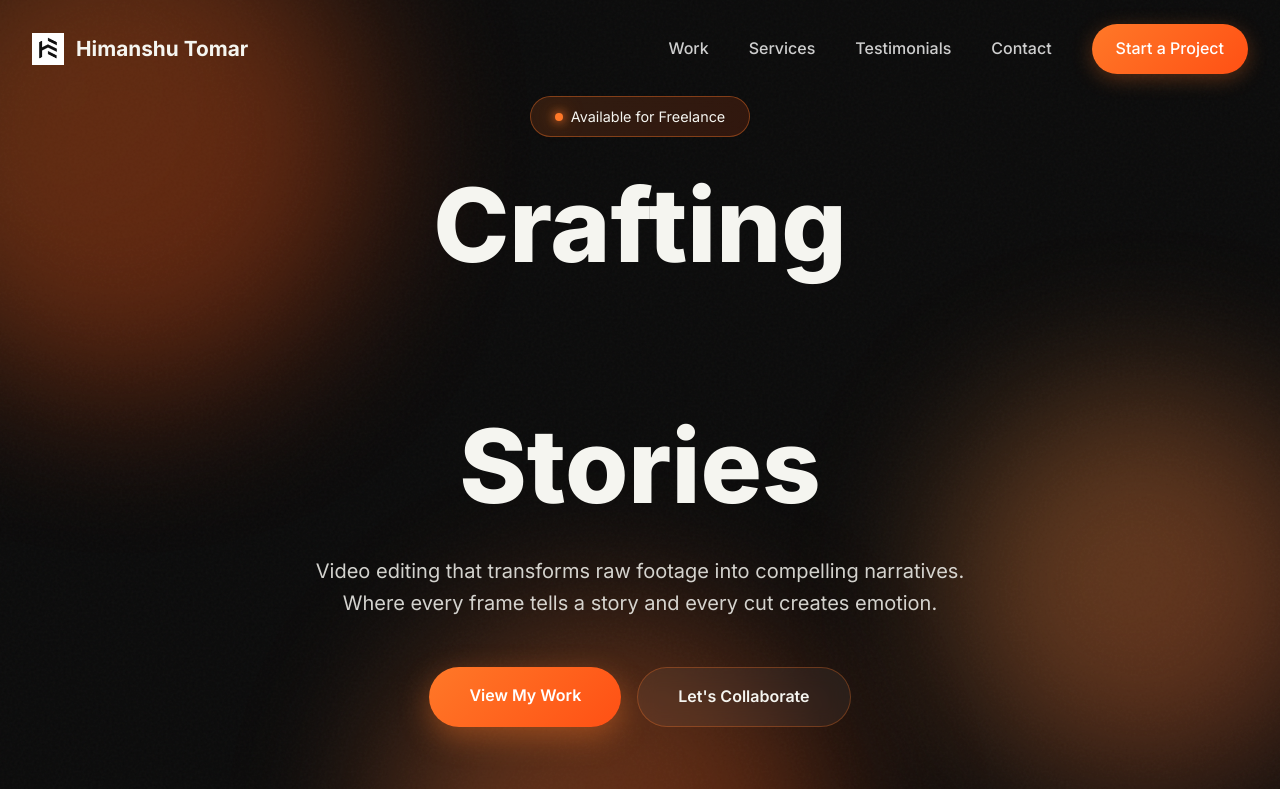
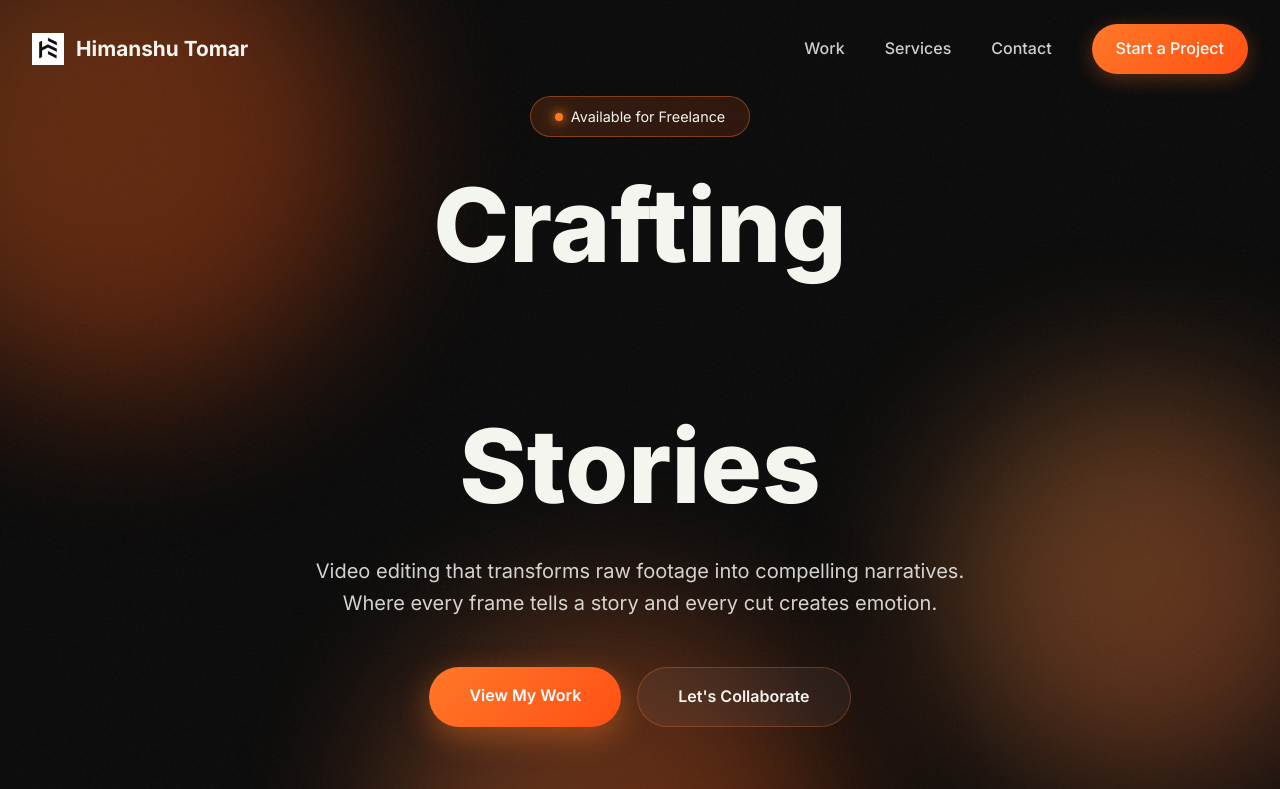
Before and after one commit to Himanshu10299/Video_editing_portfolio, a React (Vite) app in the folder portfolio/: page / in a window 1280 px wide. Shown: the top 789 px of the page. Built offline with nearby package versions, Linux system fonts and the light colour scheme.

Commit message:
temorary testimonaial removal

```diff
--- a/portfolio/src/App.jsx
+++ b/portfolio/src/App.jsx
@@ -3,7 +3,7 @@ import Navbar from './components/Navbar'
 import Hero from './components/Hero'
 import Work from './components/Work'
 import Services from './components/Services'
-import Testimonials from './components/Testimonials'
+// import Testimonials from './components/Testimonials'
 import Contact from './components/Contact'
 import Footer from './components/Footer'
 
@@ -14,7 +14,7 @@ function App() {
       <Hero />
       <Work />
       <Services />
-      <Testimonials />
+      {/* <Testimonials /> */}
       <Contact />
       <Footer />
     </div>
--- a/portfolio/src/components/Navbar.jsx
+++ b/portfolio/src/components/Navbar.jsx
@@ -38,7 +38,7 @@ const Navbar = () => {
         <div className={`nav-links ${mobileMenuOpen ? 'active' : ''}`}>
           <a href="#work" onClick={closeMobileMenu}>Work</a>
           <a href="#services" onClick={closeMobileMenu}>Services</a>
-          <a href="#testimonials" onClick={closeMobileMenu}>Testimonials</a>
+          {/* <a href="#testimonials" onClick={closeMobileMenu}>Testimonials</a> */}
           <a href="#contact" onClick={closeMobileMenu}>Contact</a>
           <a href="#contact" className="nav-cta" onClick={closeMobileMenu}>
             Start a Project
```
